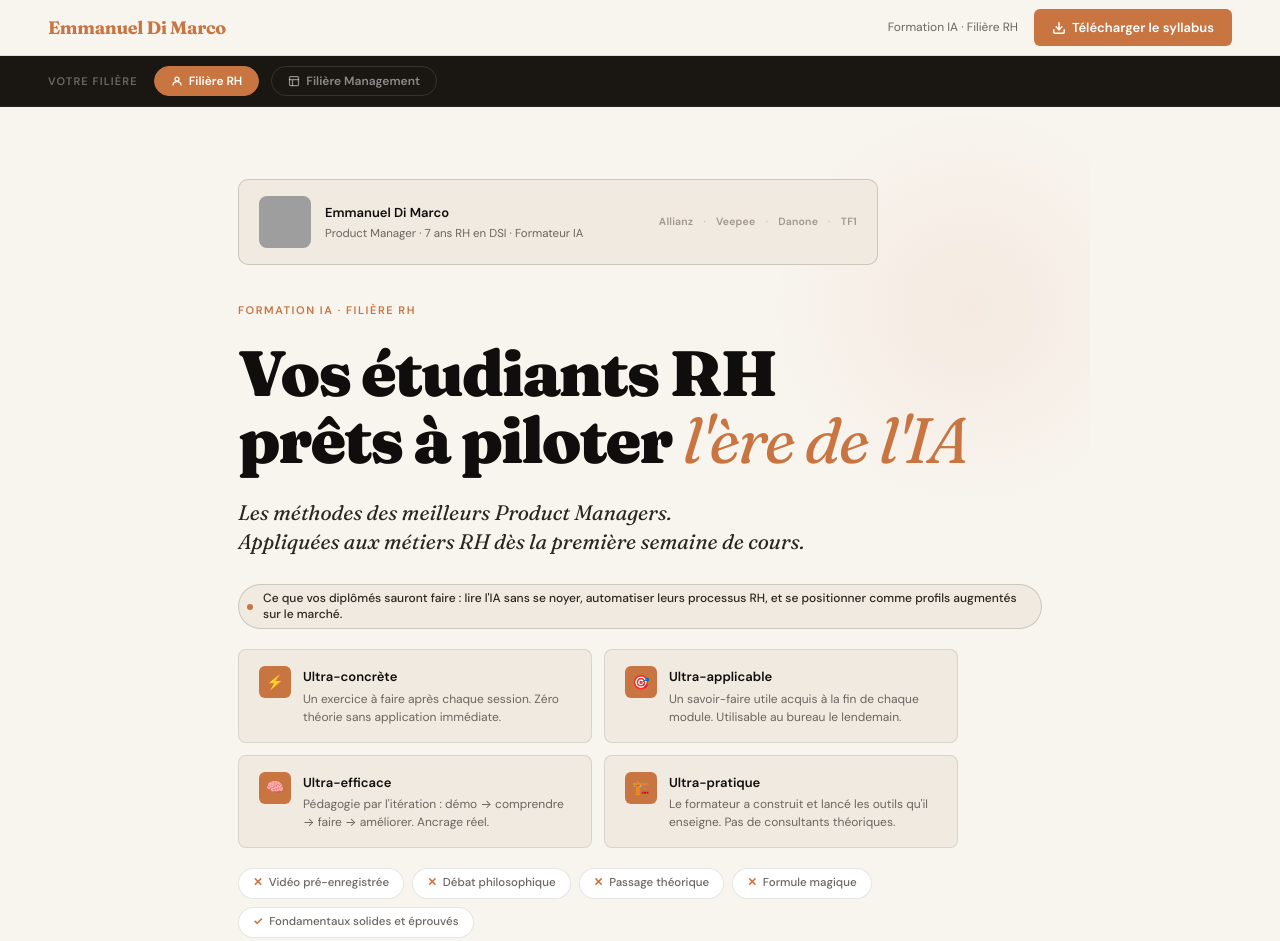
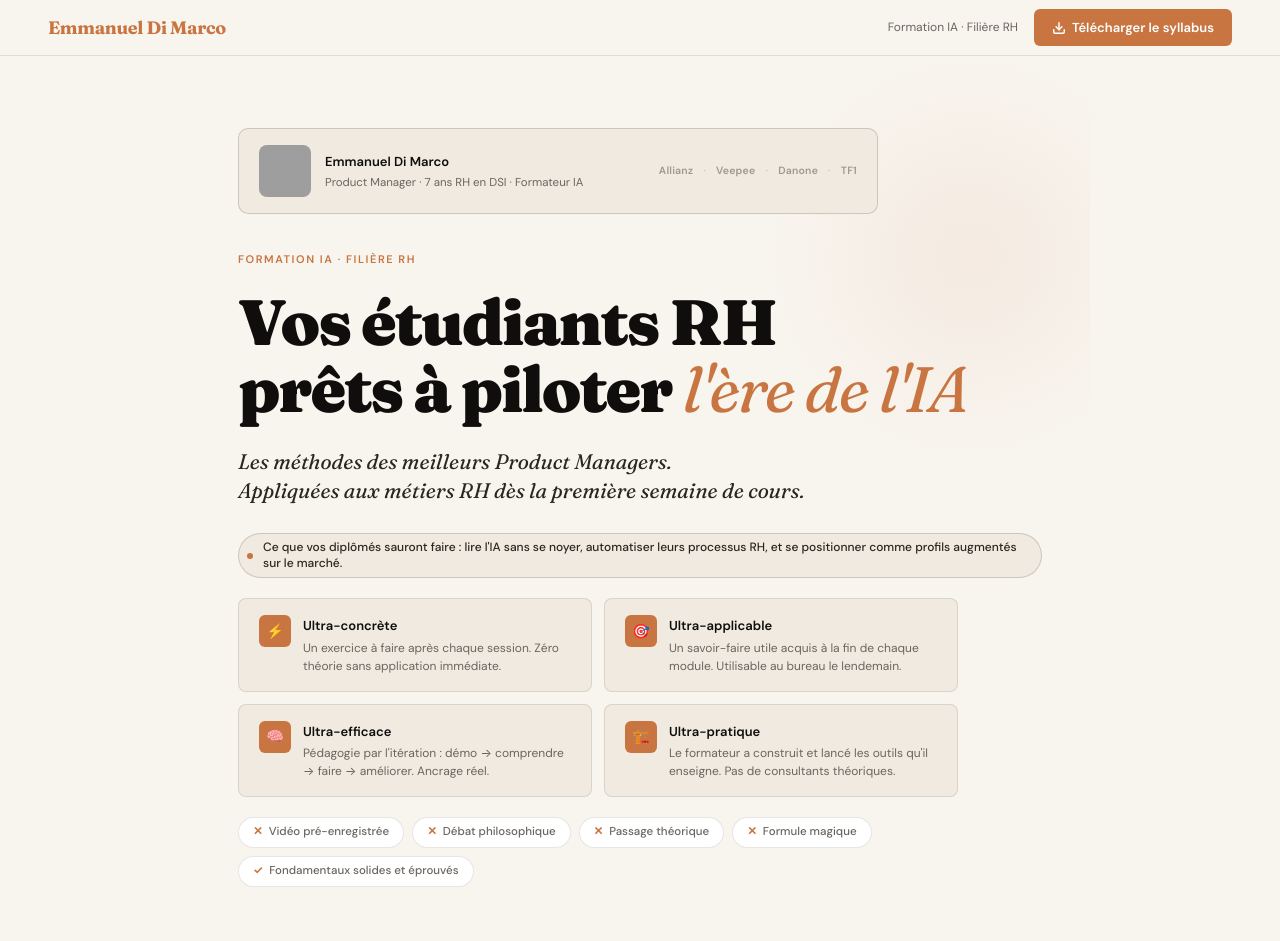
Before and after one commit to cheznola/formation, a plain HTML site: page index.html in a window 1280 px wide. Shown: the top 941 px of the page. Drawn offline with Linux system fonts and the light colour scheme; grey boxes are pictures that could not be loaded.

Commit message:
Update index.html

```diff
--- a/index.html
+++ b/index.html
@@ -987,22 +987,6 @@
 </nav>
 
 <!-- ═══════════════════════════════════════
-     SWITCHER FILIÈRE
-═══════════════════════════════════════ -->
-<div class="filiere-bar" role="navigation" aria-label="Choisir votre filière">
-  <span class="filiere-label">Votre filière</span>
-  <button class="filiere-btn active" data-target="rh" id="btn-rh" type="button">
-    <svg width="12" height="12" viewBox="0 0 24 24" fill="none" stroke="currentColor" stroke-width="2.5" stroke-linecap="round" stroke-linejoin="round" aria-hidden="true"><circle cx="12" cy="8" r="4"/><path d="M4 20c0-4 3.6-7 8-7s8 3 8 7"/></svg>
-    Filière RH
-  </button>
-  <button class="filiere-btn" data-target="management" id="btn-mgmt" type="button">
-    <svg width="12" height="12" viewBox="0 0 24 24" fill="none" stroke="currentColor" stroke-width="2.5" stroke-linecap="round" stroke-linejoin="round" aria-hidden="true"><rect x="3" y="3" width="18" height="18" rx="2"/><path d="M3 9h18M9 21V9"/></svg>
-    Filière Management
-  </button>
-
-</div>
-
-<!-- ═══════════════════════════════════════
      HERO
 ═══════════════════════════════════════ -->
 <div class="hero">
@@ -1033,17 +1017,6 @@
     <div class="hero-diff">
       <div class="hero-diff-dot"></div>
       <div class="hero-diff-text">Ce que vos diplômés sauront faire : lire l'IA sans se noyer, automatiser leurs processus RH, et se positionner comme profils augmentés sur le marché.</div>
-    </div>
-  </div>
-
-  <!-- Filière Management -->
-  <div data-filiere="management">
-    <span class="eyebrow">Formation IA · Filière Management</span>
-    <h1 class="hero-title">Vos étudiants managers<br><em>pilotent</em> avec les méthodes PM</h1>
-    <p class="hero-hook" style="font-family:var(--serif);font-size:clamp(16px,2.4vw,21px);font-style:italic;color:var(--ink-2);max-width:660px;line-height:1.4;margin-bottom:28px;">Les outils de décision des meilleurs Product Managers.<br>Appliqués au management et à la conduite du changement à l'ère de l'IA.</p>
-    <div class="hero-diff">
-      <div class="hero-diff-dot"></div>
-      <div class="hero-diff-text">Ce que vos diplômés sauront faire : prioriser par impact, piloter des projets complexes avec l'IA, et conduire le changement là où d'autres subissent la transformation.</div>
     </div>
   </div>
 
```
